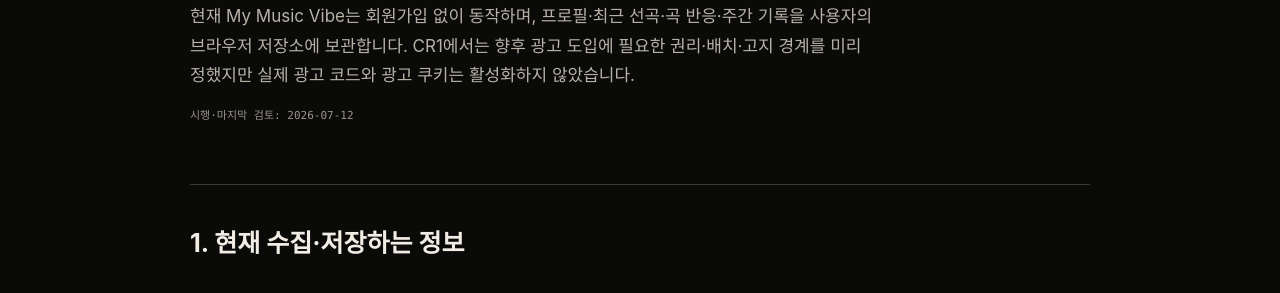
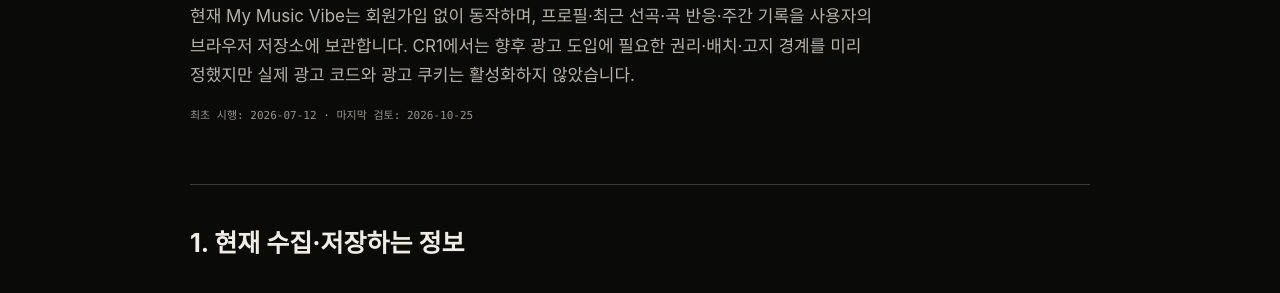
Before and after one commit to betelgeuze-kang/music-vibe-test, a Jekyll site: the page privacy/index.html, which Jekyll copies as it is, in a window 1280 px wide and 900 px high. Shown: the part 441-734 px from the top of the window. Built offline with Jekyll 4.4.1, drawn with Linux system fonts in a browser that asks for light colours.

Commit message:
docs(privacy): refresh analytics disclosure review date

```diff
--- a/privacy/index.html
+++ b/privacy/index.html
@@ -23,7 +23,7 @@
     <span class="legal-kicker">PRIVACY & MONETIZATION / CR1</span>
     <h1>취향 기록은 브라우저에,<br>광고는 아직 꺼진 상태입니다.</h1>
     <p class="legal-lead">현재 My Music Vibe는 회원가입 없이 동작하며, 프로필·최근 선곡·곡 반응·주간 기록을 사용자의 브라우저 저장소에 보관합니다. CR1에서는 향후 광고 도입에 필요한 권리·배치·고지 경계를 미리 정했지만 실제 광고 코드와 광고 쿠키는 활성화하지 않았습니다.</p>
-    <p class="legal-updated">시행·마지막 검토: 2026-07-12</p>
+    <p class="legal-updated">최초 시행: 2026-07-12 · 마지막 검토: 2026-10-25</p>
 
     <section class="legal-section">
       <h2>1. 현재 수집·저장하는 정보</h2>
```
